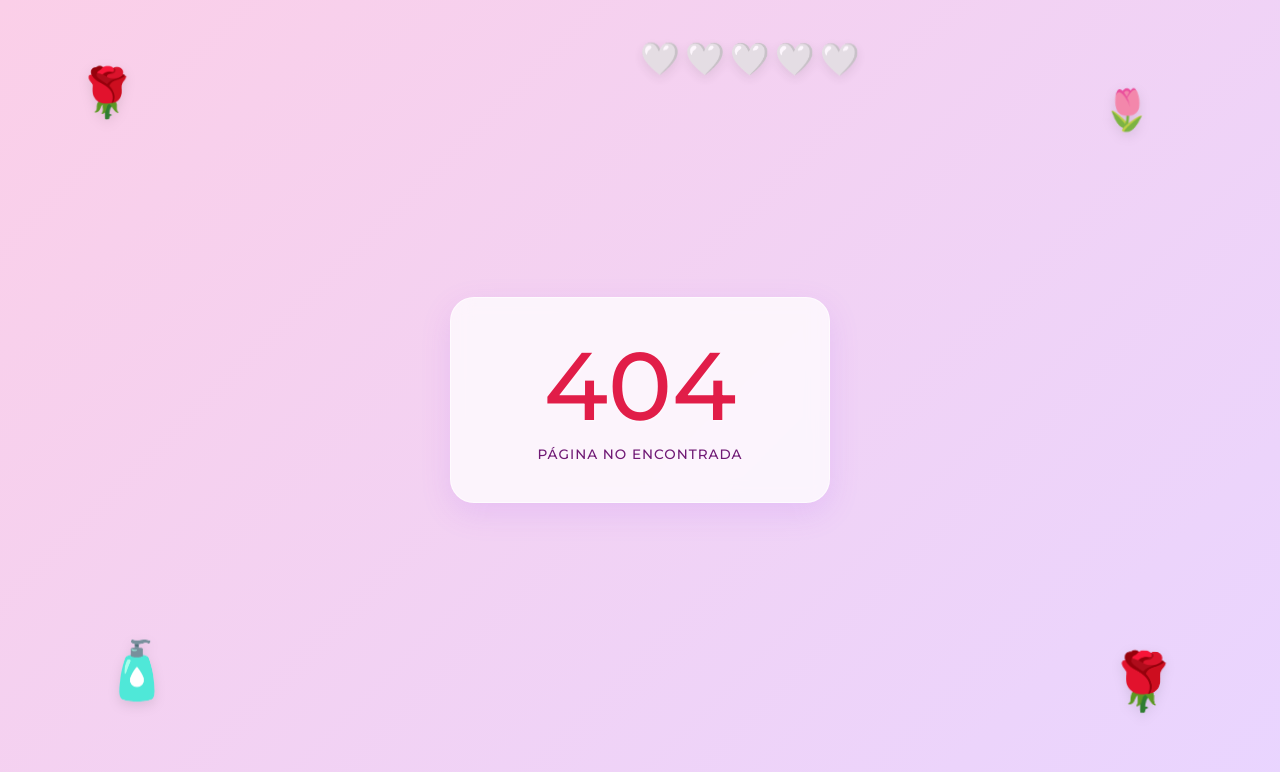
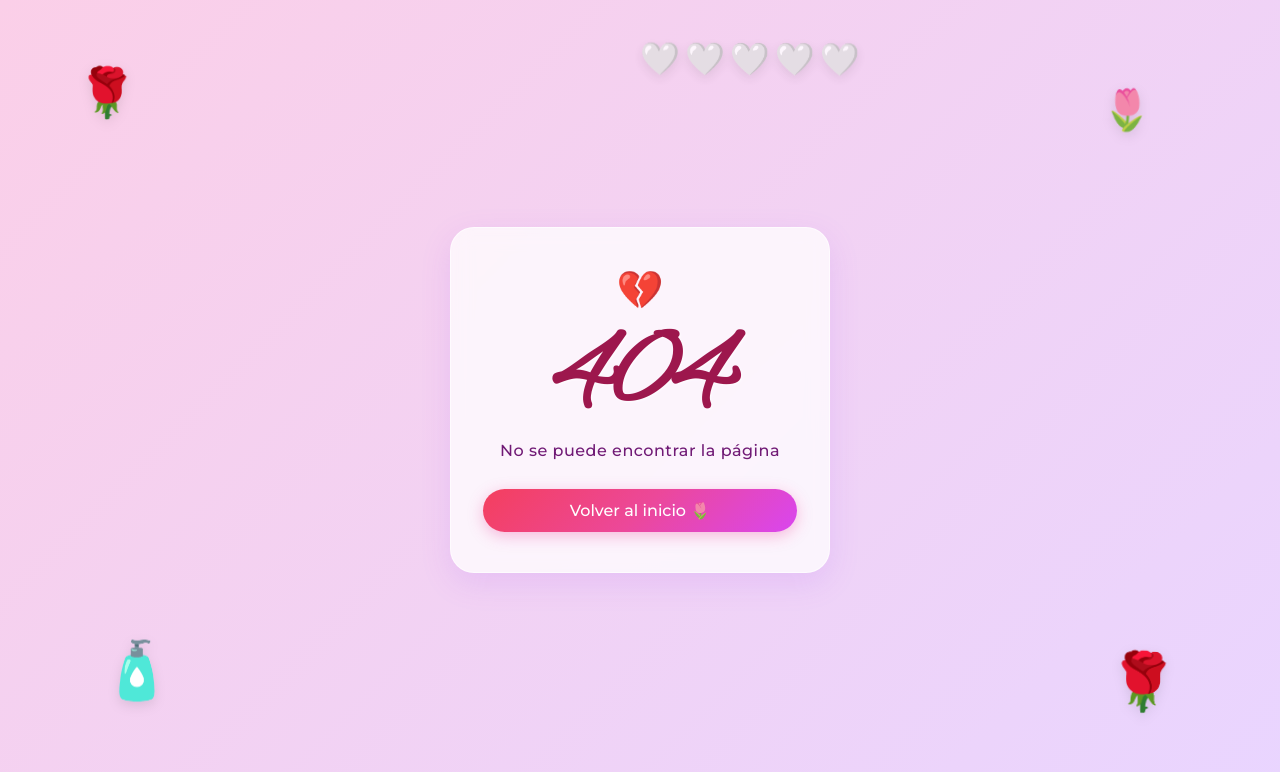
Before and after one commit to lorena2183/IEI_N4_C2, a Django app: template diario_personal/templates/404.html in a window 1280 px wide. Shown: the top 772 px of the page. Run offline with Django 5.2, Linux system fonts and the light colour scheme; the template is opened without the code that fills it, so the values that code supplies are empty.

Commit message:
error 404 funcionando

```diff
--- a/diario_personal/templates/404.html
+++ b/diario_personal/templates/404.html
@@ -3,7 +3,7 @@
 <head>
     <meta charset="UTF-8">
     <meta name="viewport" content="width=device-width, initial-scale=1.0">
-    <title>Página no encontrada</title>
+    <title>404 - Página no encontrada</title>
     <link href="https://fonts.googleapis.com/css2?family=Alex+Brush&family=Montserrat:wght@300;500&display=swap" rel="stylesheet">
     <style>
         * {
@@ -23,6 +23,7 @@
             position: relative;
         }
 
+        /* Elementos decorativos de fondo */
         .decorations {
             position: absolute;
             width: 100%;
@@ -49,6 +50,7 @@
             50% { transform: translateY(-12px) rotate(3deg); }
         }
 
+        /* Tarjeta Principal */
         .card {
             background: rgba(255, 255, 255, 0.75);
             backdrop-filter: blur(10px);
@@ -67,24 +69,57 @@
             transform: translateY(-3px);
         }
 
-        /* CAMBIO: estas dos clases son nuevas, reemplazan a .title, .subtitle, .lock-icon, input, .btn-enter, .error-message */
-        .error-404 {
-            font-family: 'Montserrat', sans-serif;
-            font-weight: 500;
-            font-size: 6rem;          /* número grande */
-            color: #e11d48;           /* rojo */
+        .error-code {
+            font-family: 'Alex Brush', cursive;
+            font-size: 6.5rem;
             line-height: 1;
-            margin-bottom: 0.8rem;
-            text-shadow: 1px 1px 2px rgba(255, 255, 255, 0.6);
+            color: #9d174d;
+            margin-bottom: 0.6rem;
+            text-shadow: 1px 1px 2px rgba(255, 255, 255, 0.8);
         }
 
         .error-text {
-            font-size: 0.85rem;       /* texto pequeño para la palabra pag no encontrada */
+            font-size: 1rem;
+            font-weight: 500;
             color: #701a75;
-            letter-spacing: 1px;
-            text-transform: uppercase;
+            margin-bottom: 1.8rem;
+            letter-spacing: 0.5px;
         }
 
+        .lock-icon {
+            font-size: 2.2rem;
+            margin-bottom: 1rem;
+            display: inline-block;
+            animation: pulse 2s infinite;
+        }
+
+        @keyframes pulse {
+            0%, 100% { transform: scale(1); }
+            50% { transform: scale(1.08); }
+        }
+
+        /* Botón de vuelta al inicio */
+        .btn-enter {
+            display: inline-block;
+            width: 100%;
+            padding: 12px;
+            border: none;
+            border-radius: 50px;
+            background: linear-gradient(135deg, #f43f5e 0%, #ec4899 50%, #d946ef 100%);
+            color: white;
+            font-size: 1rem;
+            font-weight: 500;
+            text-decoration: none;
+            cursor: pointer;
+            box-shadow: 0 4px 15px rgba(236, 72, 153, 0.35);
+            transition: all 0.3s ease;
+        }
+
+        .btn-enter:hover {
+            opacity: 0.95;
+            transform: scale(1.02);
+            box-shadow: 0 6px 20px rgba(236, 72, 153, 0.5);
+        }
     </style>
 </head>
 <body>
@@ -98,13 +133,11 @@
     </div>
 
     <div class="card">
-        <!-- CAMBIO: se elimina el candado y se coloca error 404 -->
-        <div class="error-404">404</div>
-        <p class="error-text">Página no encontrada</p>
-
+        <div class="lock-icon">💔</div>
+        <h1 class="error-code">404</h1>
+        <p class="error-text">No se puede encontrar la página</p>
+        <a href="/" class="btn-enter">Volver al inicio 🌷</a>
     </div>
-
-    <!--se borra el inicio de sesion -->
 
 </body>
 </html>
--- a/django_core/settings.py
+++ b/django_core/settings.py
@@ -23,7 +23,9 @@ BASE_DIR = Path(__file__).resolve().parent.parent
 SECRET_KEY = 'django-insecure-%uvmr$mcx9g$du(68kxv84%1ez$@(9ynsty(k(xyb)#)*awl(7'
 
 # SECURITY WARNING: don't run with debug turned on in production!
+
 DEBUG = True
+
 
 ALLOWED_HOSTS = []
 
@@ -55,7 +57,7 @@ ROOT_URLCONF = 'django_core.urls'
 TEMPLATES = [
     {
         'BACKEND': 'django.template.backends.django.DjangoTemplates',
-        'DIRS': [],
+        'DIRS': [BASE_DIR / 'templates'],       #aqui realice el cambio!
         'APP_DIRS': True,
         'OPTIONS': {
             'context_processors': [
--- a/django_core/urls.py
+++ b/django_core/urls.py
@@ -17,8 +17,8 @@ Including another URLconf
 from django.contrib import admin
 from django.urls import path, include
 
+
 urlpatterns = [
-    path('admin/', admin.site.urls),
-    path('', include('diario_personal.urls')),
-
+path('admin/', admin.site.urls),
+path('', include('diario_personal.urls')),
 ]
```
